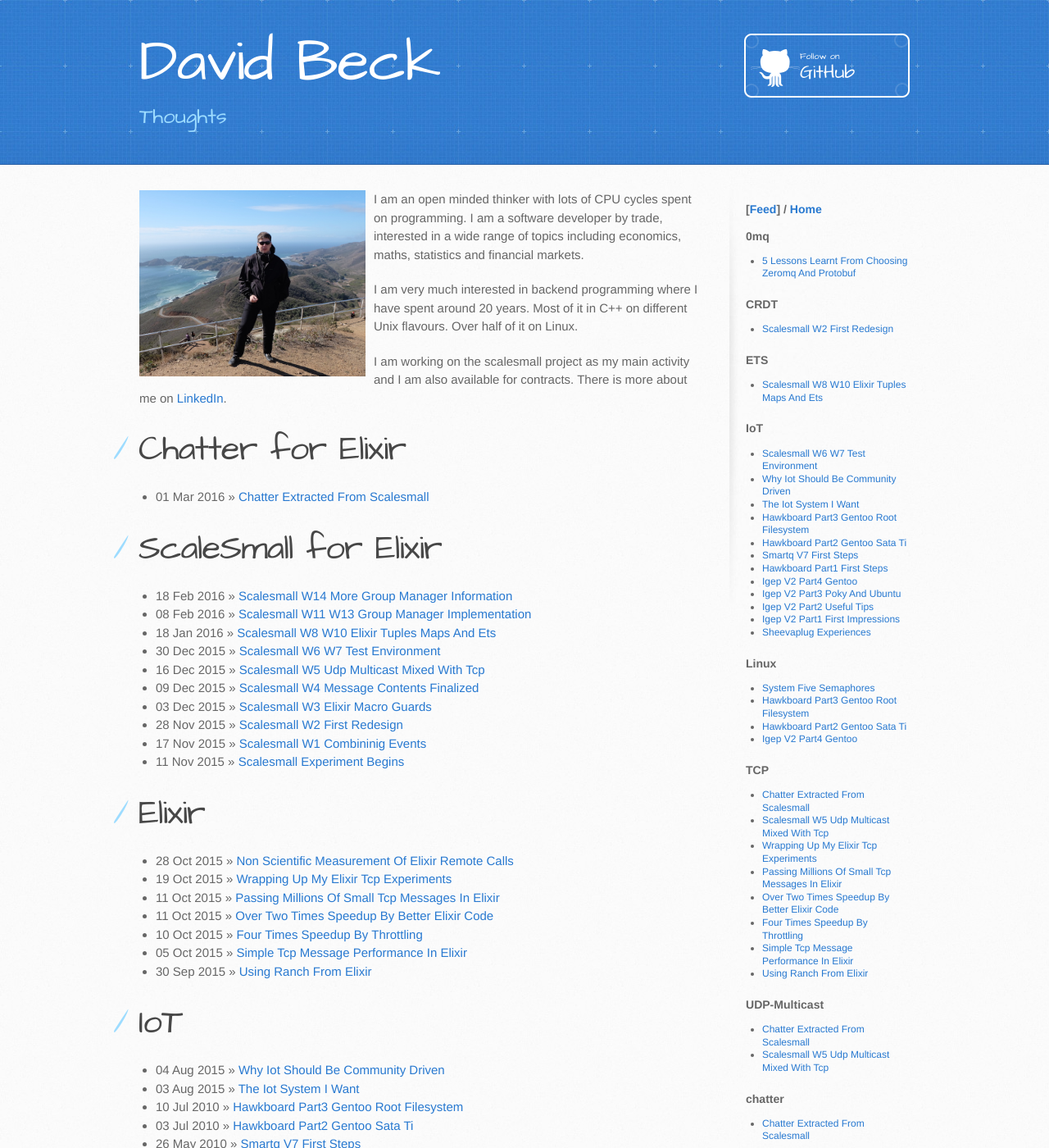
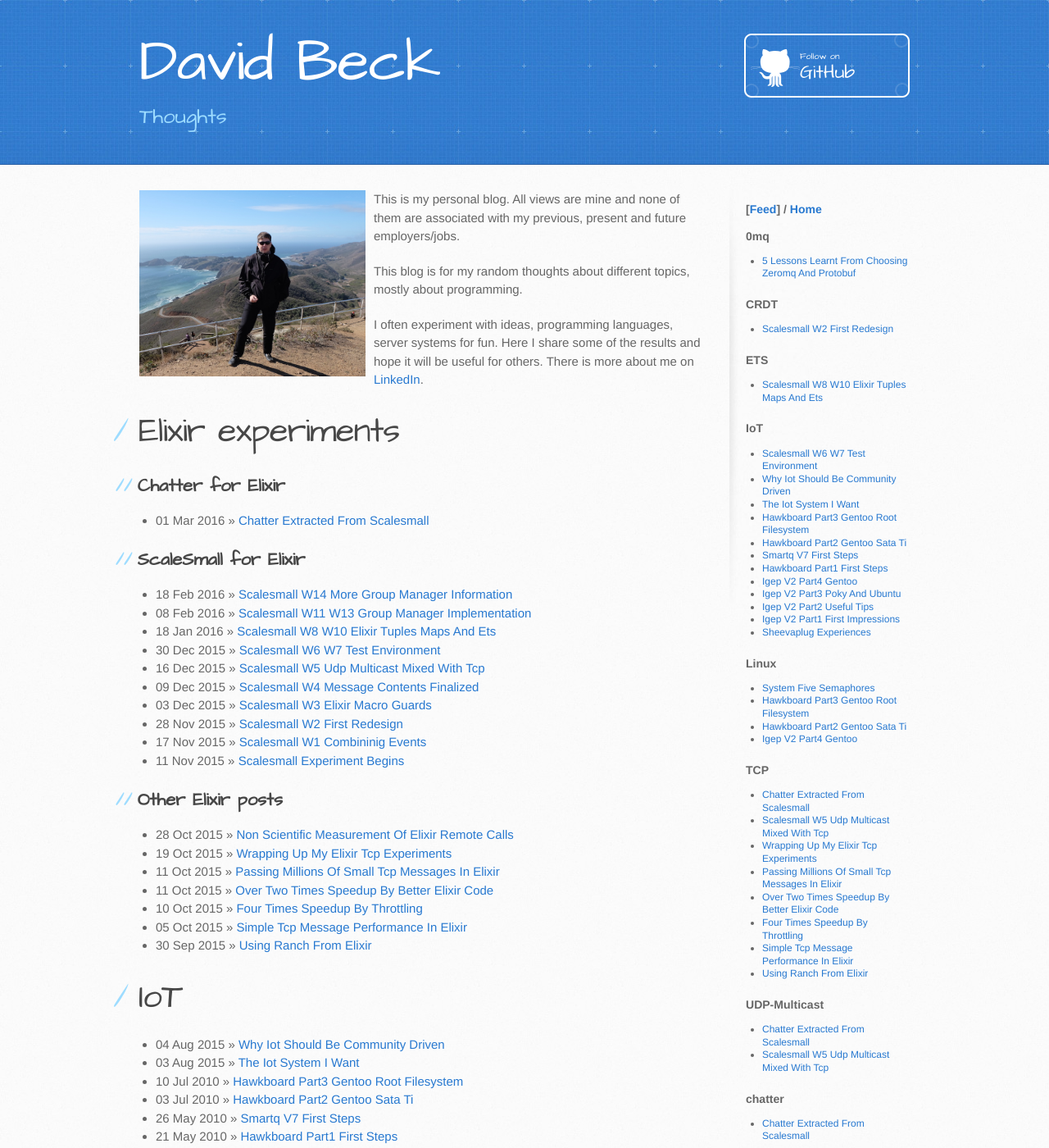
Before and after one commit to dbeck/dbeck.github.io, a Jekyll site: the page built from index.html, in a window 1280 px wide and 1400 px high. Shown: the whole window at 82% size. Built offline with Jekyll 4.4.1, drawn with Linux system fonts in a browser that asks for light colours.

Commit message:
change index page

```diff
--- a/index.html
+++ b/index.html
@@ -8,20 +8,24 @@ woopra: mainpage
   <span><img src="/images/DSCF5591.JPG" alt="Me" width="40%" style="float: left; padding-right: 10px"></span>
   <span>
     <p>
-      I am an open minded thinker with lots of CPU cycles spent on programming. I am a software developer by trade, interested in a wide range of topics including economics, maths, statistics and financial markets.
+      This is my personal blog. All views are mine and none of them are associated with my previous,
+      present and future employers/jobs.
     </p>
     <p>
-      I am very much interested in backend programming where I have spent around 20 years. Most of it in C++ on different Unix flavours. Over half of it on Linux.
+      This blog is for my random thoughts about different topics, mostly about programming.
     </p>
     <p>
-      I am working on the scalesmall project as my main activity and I am also available for contracts. <!-- through <a href="http://www.streambrightdata.com">StreamBright</a>.--> There is more about me on <a href="https://hu.linkedin.com/in/davidbeckhungary">LinkedIn</a>.
+      I often experiment with ideas, programming languages, server systems for fun. Here I share some
+      of the results and hope it will be useful for others.
+      There is more about me on <a href="https://hu.linkedin.com/in/davidbeckhungary">LinkedIn</a>.
     </p>
   </span>
 </div>
 
 <div id="home" style="float: left">
 
-  <h1>Chatter for Elixir</h1>
+  <h1>Elixir experiments</h1>
+  <h2>Chatter for Elixir</h2>
   <ul class="posts">
     {% for post in site.posts %}
       {% if post.category == 'Chatter for Elixir' %}
@@ -30,7 +34,7 @@ woopra: mainpage
     {% endfor %}
   </ul>
 
-  <h1>ScaleSmall for Elixir</h1>
+  <h2>ScaleSmall for Elixir</h2>
   <ul class="posts">
     {% for post in site.posts %}
       {% if post.category == 'ScaleSmall for Elixir' %}
@@ -39,7 +43,7 @@ woopra: mainpage
     {% endfor %}
   </ul>
 
-  <h1>Elixir</h1>
+  <h2>Other Elixir posts</h2>
   <ul class="posts">
     {% for post in site.posts %}
       {% if post.category == 'Elixir' %}
```
